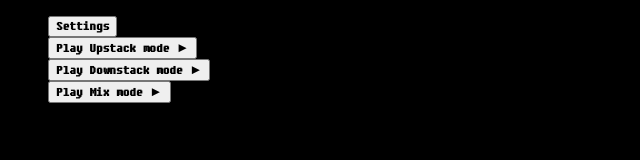
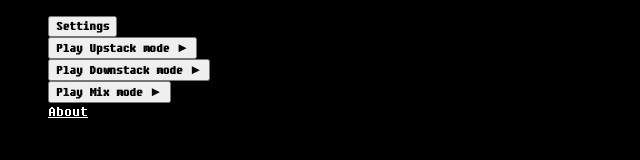
Before and after one commit to Zyphdoz/zyphdoz.github.io, a plain HTML site: page index.html in a window 1280 px wide. Shown: the full height of the page, 0-640 px from the left. Drawn offline with Linux system fonts and the light colour scheme.

Commit message:
added about

```diff
--- a/index.html
+++ b/index.html
@@ -26,6 +26,7 @@
                 <li><button type="button" id="playmarathonbutton">Play Upstack mode ►</button></li>
                 <li><button type="button" id="playdigbutton">Play Downstack mode ►</button></li>
                 <li><button type="button" id="playmixbutton">Play Mix mode ►</button></li>
+                <a href="http://harddrop.com/wiki/Retromino#Retromino.28js.29" style="color: white">About</a>
             </ul>
         </div>
         <div id="settingsdiv" style="display: none;">
```
